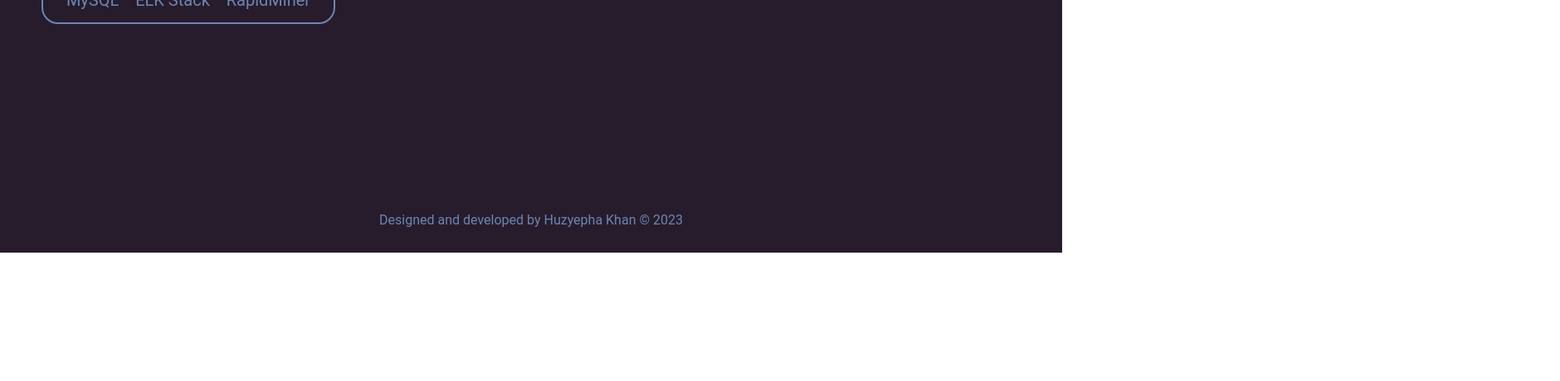
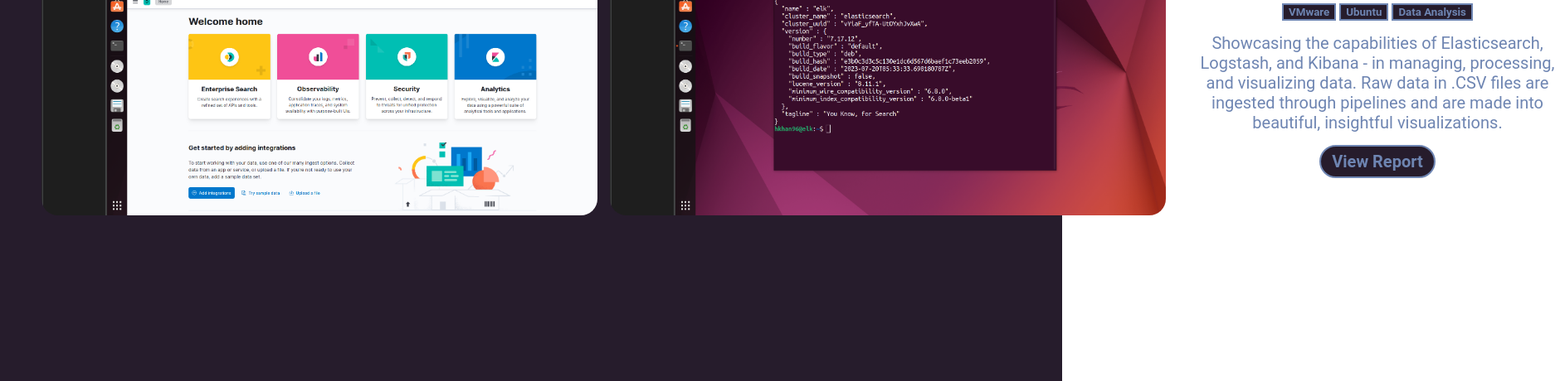
Before and after one commit to huzyephakhan/huzyephakhan.github.io, a plain HTML site: page index.html in a window 1280 px wide. Shown: the part 1775-2235 px from the top of the page at 83% size, 1880 px wide, since content can reach past the window. Before the commit the page ends 2080 px from the top, so only its background shows below. Drawn offline with Linux system fonts and the light colour scheme.

Commit message:
Add elk project to projects section

```diff
--- a/index.html
+++ b/index.html
@@ -31,7 +31,7 @@
         </p>
         <p>
           Cyber security aside, I also like design and creation. I had ideas I
-          wanted to bring to life and so I learned some web development as well.
+          wanted to bring to life which lead me to learning web development as well.
           Hence the creation of this personal website. Moreover, when I was
           younger, I was briefly interested in graphic design. For 2 years, I
           sold several of my designs. These commissions included thumbnails,
@@ -39,7 +39,7 @@
         </p>
         <p>
           Outside of work, I love reading books. I also like watching movies,
-          playing video games and ranting about why Firefox is superior to
+          playing video games, and ranting about why Firefox is superior to
           Chromium based browsers.
         </p>
       </div>
@@ -195,6 +195,22 @@
     </div>
     <div id="projects">
       <h1 class="projectstext">Projects</h1>
+      <div id="elkmaincont">
+      <div id="elkimgcont">
+        <img class="elkcontimg" src="./imgs/elk1.png" alt="elk stack welcome screen" />
+        <img class="elkcontimg" src="./imgs/elk2.png" alt="elk curl command" />
+      </div>
+      <div id="elkconttext">
+        <h2>ELK Stack Server</h2>
+        <div id="elkbuttons">
+        <button class="elkbutton">VMware</button>
+        <button class="elkbutton">Ubuntu</button>
+        <button class="elkbutton">Data Analysis</button>
+        </div>
+        <p class="projectconttextp">Showcasing the capabilities of Elasticsearch, Logstash, and Kibana - in managing, processing, and visualizing data. Raw data in .CSV files are ingested through pipelines and are made into beautiful, insightful visualizations.</p>
+        <button class="reportbutton">View Report</button>
+      </div>
+    </div>
     </div>
     <div id="footer">
       <div id="footertext">Designed and developed by Huzyepha Khan © 2023</div>
--- a/styles.css
+++ b/styles.css
@@ -167,6 +167,77 @@
   height: 160px;
 }
 
+#projects {
+  height: 100vh;
+}
+
+#elkmaincont {
+  margin-left: 50px;
+  width: 1830px;
+  display: flex;
+  justify-content: space-between;
+  align-items: center;
+}
+
+#elkimgcont {
+  display: flex;
+  gap: 15px;
+}
+
+.elkcontimg {
+  width: 670px;
+  height: 354px;
+  border-radius: 20px;
+}
+
+#elkconttext {
+  color: #6e85b2;
+  width: 440px;
+  text-align: center;
+  display: flex;
+  flex-direction: column;
+  align-items: center;
+}
+
+.projectconttextp {
+  font-size: 20px;
+}
+
+#elkbuttons {
+  margin-top: -15px;
+  margin-bottom: -5px;
+}
+
+.elkbutton {
+  font-weight: bold;
+  color: #6e85b2;
+  background-color: #261c2c;
+  border: 2px #6e85b2 solid;
+  transition: 0.3s;
+}
+
+.elkbutton:hover {
+  background-color: #3e2c41;
+}
+
+.reportbutton {
+  font-size: 20px;
+  font-weight: bold;
+  width: 140px;
+  height: 40px;
+  margin-top: -5px;
+  color: #6e85b2;
+  background-color: #261c2c;
+  border: 2px #6e85b2 solid;
+  border-radius: 30px;
+  transition: 0.3s;
+}
+
+.reportbutton:hover {
+  cursor: pointer;
+  background-color: #3e2c41;
+}
+
 #footer {
   height: 10vh;
   background-color: #261c2c;
```
Also changed, not shown: imgs/elk1.png (added), imgs/elk2.png (added).
